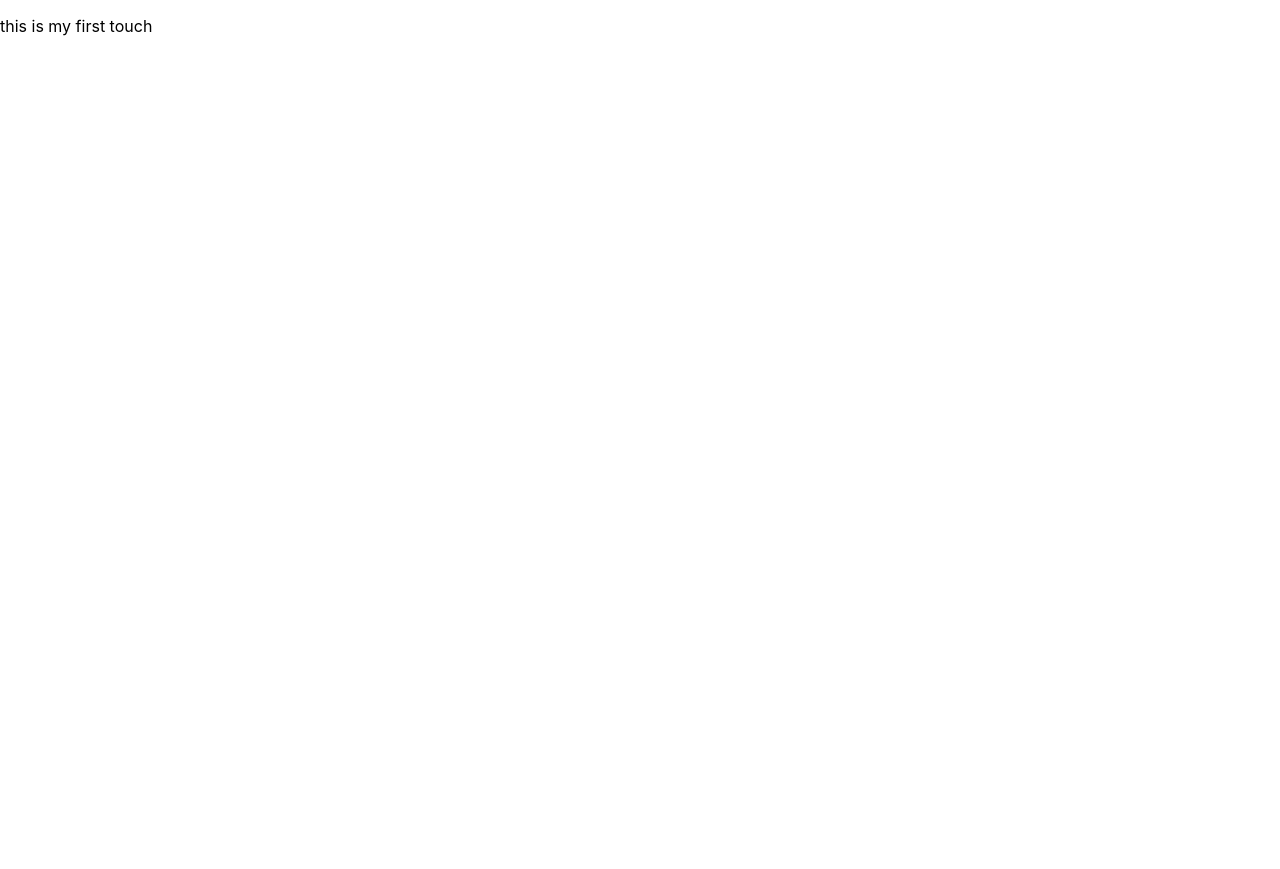
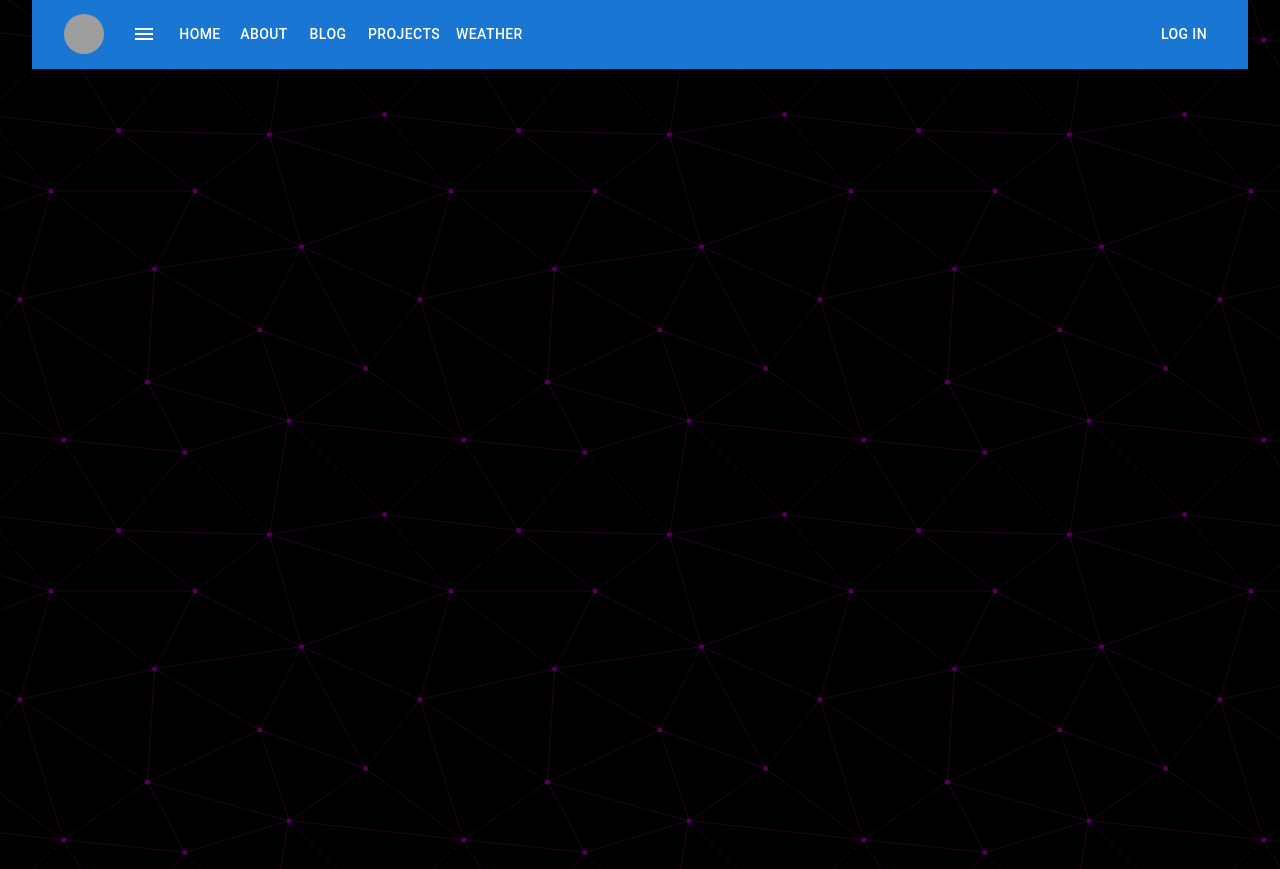
Before and after one commit to konsbe/kober-tech, a Next.js app: page / in a window 1280 px wide. Before the commit the page ends 800 px from the top, so only its background shows below. Built offline with nearby package versions, Linux system fonts and the light colour scheme; grey boxes are pictures that could not be loaded.

Commit message:
Just watch my navbar bitchesgit add .git add .

```diff
--- a/client/Layouts/Layout.tsx
+++ b/client/Layouts/Layout.tsx
@@ -1,5 +1,5 @@
 import styles from "../../styles/Home.module.css";
-import Navbar from "../Navbar";
+import Navbar from "../components/Navbar";
 import Meta from "./Meta";
 
 function Layout({ children }) {
--- a/client/Navbar/index.tsx
+++ b/client/components/Navbar/index.tsx
@@ -18,7 +18,7 @@ import MenuItem from "@mui/material/MenuItem";
 import Link from "next/link";
 import { pages } from "./pagesData";
 import { loginform, logoutform } from "./pagesData";
-import styles from "../styles/Navbar.module.scss";
+import styles from "./styles";
 
 // import { useDispatch } from "react-redux";
 import { useRouter } from "next/router";
--- a/package.json
+++ b/package.json
@@ -12,6 +12,8 @@
     "start": "NODE_ENV=production node server/index.ts"
   },
   "dependencies": {
+    "@emotion/react": "^11.8.1",
+    "@emotion/styled": "^11.8.1",
     "@material-ui/core": "^4.12.3",
     "@mui/icons-material": "^5.4.2",
     "@mui/material": "^5.4.3",
--- a/pages/_app.tsx
+++ b/pages/_app.tsx
@@ -1,8 +1,13 @@
-import '../styles/globals.css'
-import type { AppProps } from 'next/app'
-
-function MyApp({ Component, pageProps }: AppProps) {
-  return <Component {...pageProps} />
+import App from "next/app";
+import React from "react";
+import "./styles/globals.css";
+import Layout from "../client/Layouts/Layout";
+function MyApp({ Component, pageProps, router }) {
+  return (
+    <Layout>
+      <Component {...pageProps} />
+    </Layout>
+  );
 }
 
-export default MyApp
+export default MyApp;
```
Also changed, not shown: client/components/Navbar/pagesData.tsx (renamed from client/Navbar/pagesData.ts), client/components/Navbar/styles.ts (renamed from client/Navbar/styles.ts), 1 other file (tests, documents, lock files or other folders).
